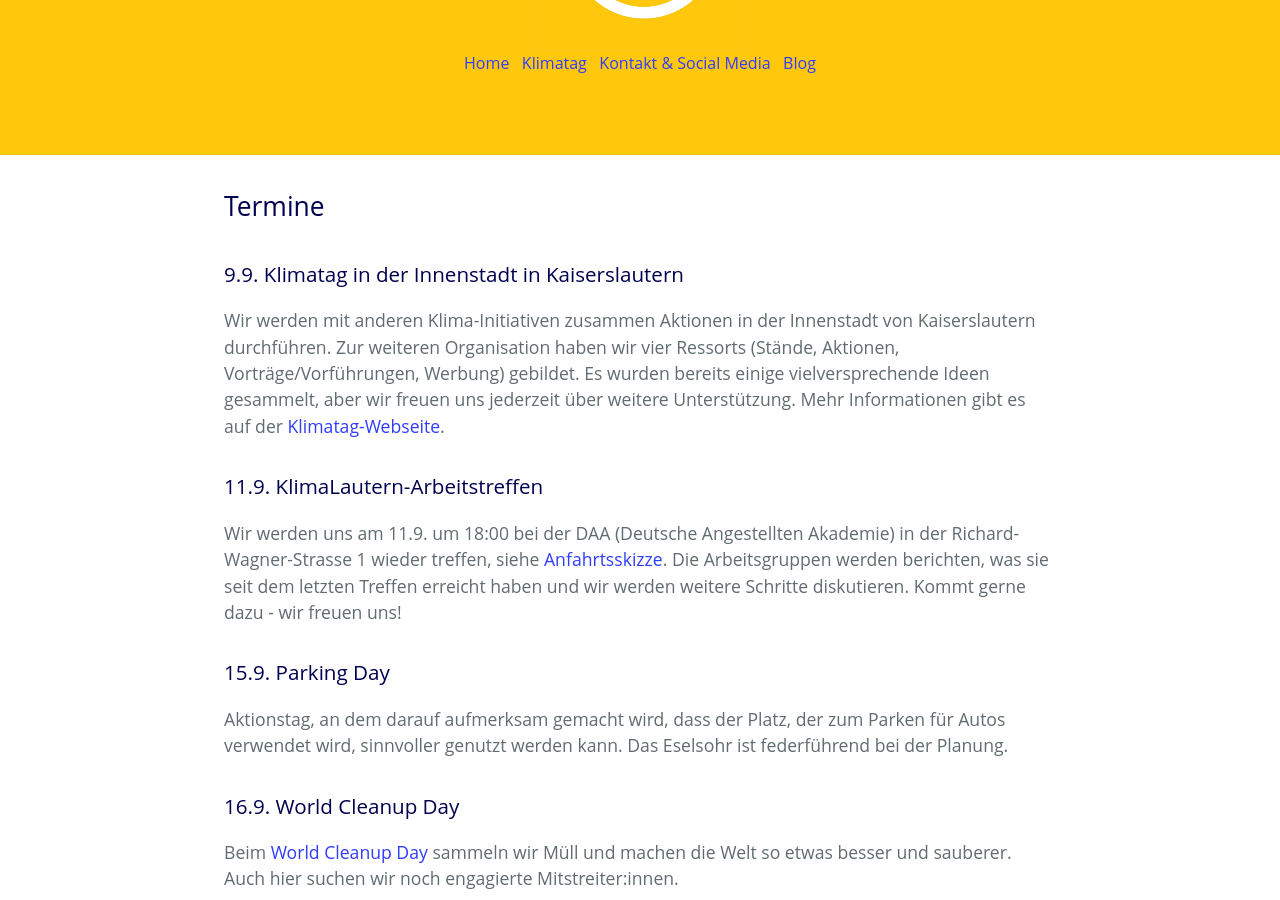
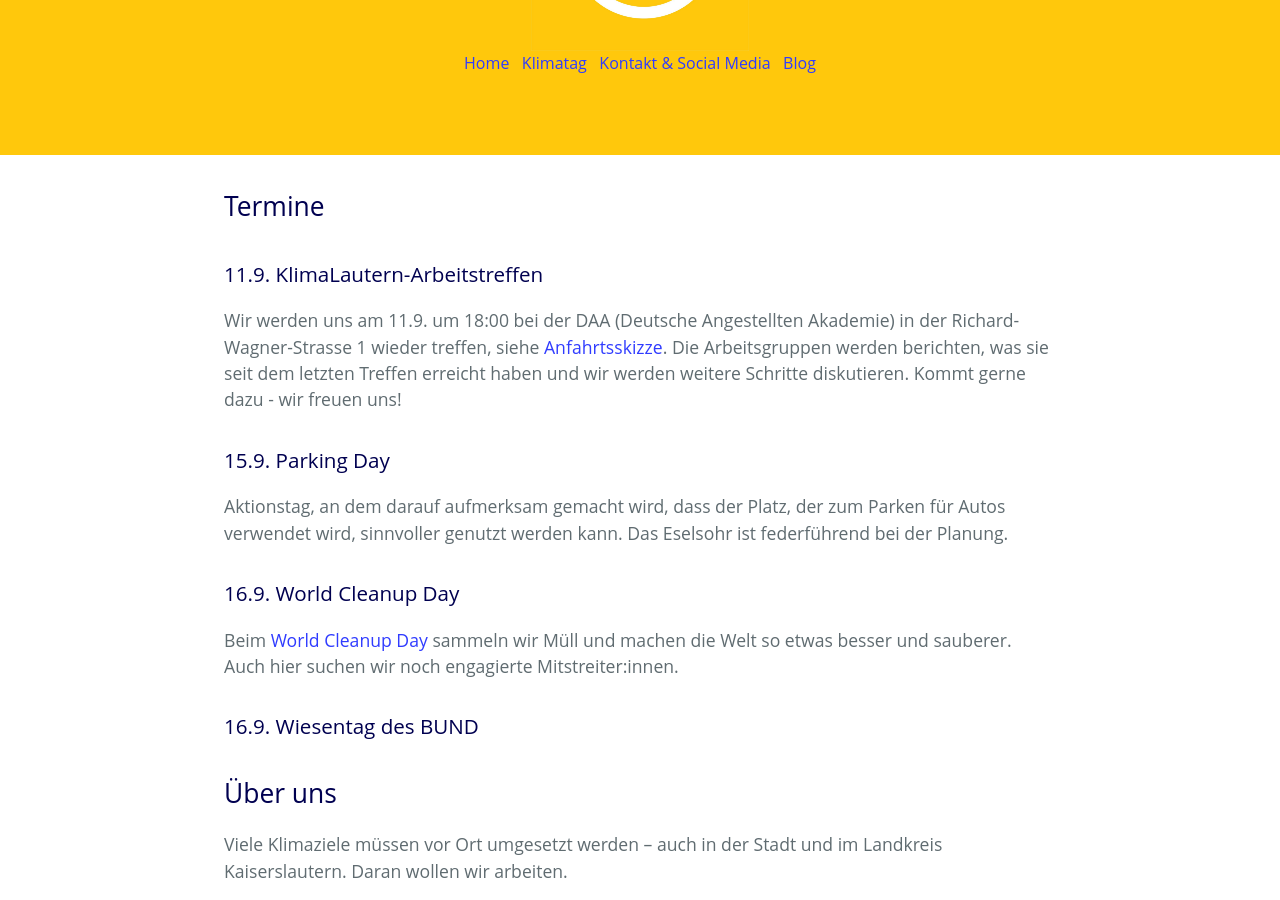
Before and after one commit to klimalautern/klimalautern.github.io, a Jekyll site: the page built from index.md, in a window 1280 px wide and 900 px high, scrolled down 403 px. Built offline with Jekyll 4.4.1, drawn with Linux system fonts in a browser that asks for light colours; our own code applies the rules of GitHub Pages for plain Markdown files; a script that is not in the unit is left out.

Commit message:
Vergangenes Event entfernen

```diff
--- a/index.md
+++ b/index.md
@@ -5,16 +5,6 @@
 ---
 
 # Termine
-
-### 9.9. Klimatag in der Innenstadt in Kaiserslautern
-
-Wir werden mit anderen Klima-Initiativen zusammen Aktionen in der
-Innenstadt von Kaiserslautern durchführen. Zur weiteren Organisation
-haben wir vier Ressorts (Stände, Aktionen, Vorträge/Vorführungen,
-Werbung) gebildet. Es wurden bereits einige vielversprechende Ideen
-gesammelt, aber wir freuen uns jederzeit über weitere Unterstützung.
-Mehr Informationen gibt es auf der
-[Klimatag-Webseite](/klimatag.html).
 
 ### 11.9. KlimaLautern-Arbeitstreffen
 
```
